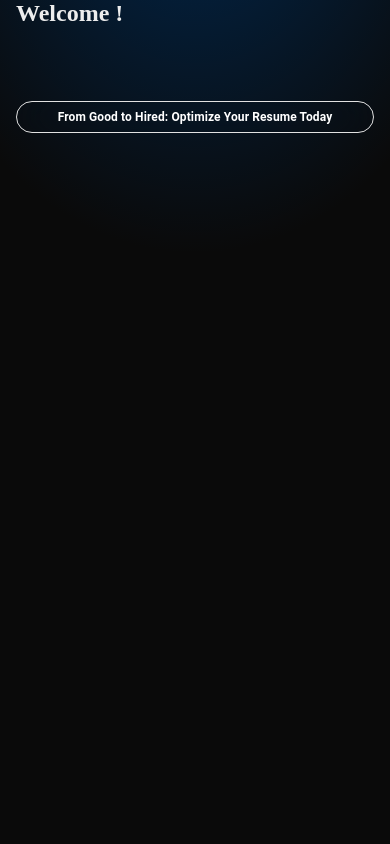
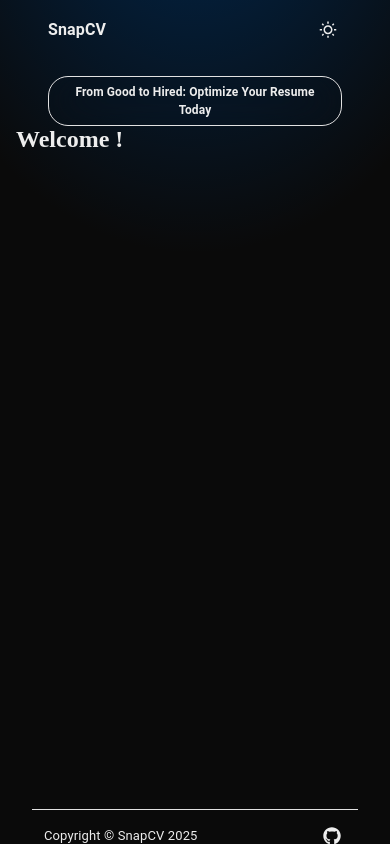
Before and after one commit to VijulMalviya/VizCV, a Next.js app: page / in a window 390 px wide. Built offline with nearby package versions, Linux system fonts and the light colour scheme.

Commit message:
Feature#[SCV-6][FE] Design and Develop Responsive Header and Footer Component

```diff
--- a/src/components/layout/index.tsx
+++ b/src/components/layout/index.tsx
@@ -1,16 +1,16 @@
 import { ILayoutProps } from "@/@types/layout";
-import { Container } from "@mui/material";
-import TagLineToast from "../shared-component/Tagline-toast";
+import { Box, Container } from "@mui/material";
+import Header from "../shared-component/header";
+import Footer from "../shared-component/footer";
 
-
-const Layout:React.FC<ILayoutProps> = ({ children }) => {
+const Layout: React.FC<ILayoutProps> = ({ children }) => {
   return (
     <>
-<Container>
-      <TagLineToast />
-      <main>{children}</main>
-
-</Container>
+      <Container>
+        <Header />
+        <Box sx={{minHeight:`calc(100vh - 161px)`}}>{children}</Box>
+        <Footer />
+      </Container>
     </>
   );
 };
--- a/src/components/shared-component/Tagline-toast/index.tsx
+++ b/src/components/shared-component/Tagline-toast/index.tsx
@@ -6,15 +6,7 @@ import { Typography } from "@mui/material";
 
 const TagLineToast = () => {
   return (
-    <AppBar
-      position="fixed"
-      enableColorOnDark
-      sx={{
-        top: '12%',
-        boxShadow: 0,
-        bgcolor: "transparent",
-      }}
-    >
+
       <Container maxWidth="xs">
         <Box
           sx={{
@@ -23,14 +15,22 @@ const TagLineToast = () => {
             textAlign: "center",
             borderRadius: 5,
             backdropFilter: "blur(24px)",
+            transition: "border-color 0.3s ease-in-out",
+            "&:hover": {
+              borderColor:' rgba(0, 122, 255, 0.8)',
+              boxShadow:2
+            },
+
           }}
         >
-          <Typography fontSize="12px">
+
+
+          <Typography fontSize="12px" color="inherit">
             <strong> From Good to Hired: Optimize Your Resume Today</strong>
           </Typography>
-        </Box>
+            </Box>
       </Container>
-    </AppBar>
+
   );
 };
 
--- a/src/components/shared-component/Tagline-toast/ThemeToggleButton.tsx
+++ b/src/components/shared-component/ThemeToggleButton.tsx
@@ -1,21 +1,17 @@
 import { useState, useEffect } from "react";
-import {  IconButton } from "@mui/material";
+import { IconButton } from "@mui/material";
 import { MdOutlineWbSunny } from "react-icons/md";
 import { LuMoon } from "react-icons/lu";
-
-
 
 const ThemeToggleButton: React.FC = () => {
   const [theme, setTheme] = useState<string>("light");
 
   useEffect(() => {
-
     const savedTheme = localStorage.getItem("theme");
     if (savedTheme) {
       setTheme(savedTheme);
       document.documentElement.setAttribute("data-theme", savedTheme);
     } else {
-
       setTheme("light");
       document.documentElement.setAttribute("data-theme", "light");
     }
@@ -30,9 +26,15 @@ const ThemeToggleButton: React.FC = () => {
 
   return (
     <>
-    <IconButton color='primary' sx={{ ml: 2, fontSize:'small' }} aria-haspopup='true' onClick={toggleTheme} size="small">
-      {theme === "light" ? <MdOutlineWbSunny /> : <LuMoon/>}
-    </IconButton>
+      <IconButton
+        color="inherit"
+        size="small"
+        href=""
+        sx={{ alignSelf: "center" }}
+        onClick={toggleTheme}
+      >
+        {theme === "light" ? <MdOutlineWbSunny /> : <LuMoon />}
+      </IconButton>
     </>
   );
 };
--- /dev/null
+++ b/src/components/shared-component/footer/index.tsx
@@ -0,0 +1,51 @@
+import { Box, Container, IconButton, Stack, Typography } from "@mui/material";
+import Link from "next/link";
+import React from "react";
+import { FaGithub } from "react-icons/fa";
+
+const Footer = () => {
+  return (
+    <Container>
+      <Box
+        sx={{
+          display: "flex",
+          justifyContent: "space-between",
+          alignItems:'center',
+          width: "100%",
+          p: 1.5,
+          borderTop: "1px solid",
+          borderColor: "#e2e2e2",
+        }}
+      >
+        <Stack direction="row" spacing={2}>
+          <Typography color="inherit" fontSize="small">
+            {"Copyright © "}
+            <Link color="text.secondary" href="/">
+              SnapCV
+            </Link>
+            &nbsp;
+            {new Date().getFullYear()}
+          </Typography>
+        </Stack>
+        <Stack
+          direction="row"
+          spacing={1}
+          useFlexGap
+          sx={{ justifyContent: "left" }}
+        >
+          <IconButton
+            color="inherit"
+            size="small"
+            href=""
+            aria-label="GitHub"
+            sx={{ alignSelf: "center" }}
+          >
+            <FaGithub />
+          </IconButton>
+        </Stack>
+      </Box>
+    </Container>
+  );
+};
+
+export default Footer;
--- /dev/null
+++ b/src/components/shared-component/header/index.tsx
@@ -0,0 +1,27 @@
+import { Box, Container, Stack, Typography } from "@mui/material";
+import React from "react";
+import ThemeToggleButton from "../ThemeToggleButton";
+import TagLineToast from "../Tagline-toast";
+
+const Header = () => {
+  return (
+    <Container maxWidth="lg" fixed>
+      <Stack
+        direction="row"
+        alignItems="center"
+        justifyContent="space-between"
+        sx={{ p: 2 }}
+      >
+        <Typography>
+          <strong> SnapCV</strong>
+        </Typography>
+        <ThemeToggleButton />
+      </Stack>
+      <Box sx={{ mt: 2 }}>
+        <TagLineToast />
+      </Box>
+    </Container>
+  );
+};
+
+export default Header;
--- a/src/styles/globals.css
+++ b/src/styles/globals.css
@@ -1,13 +1,23 @@
 :root[data-theme="light"] {
   --background: #ffffff;
   --foreground: #171717;
+  --background-gradient: radial-gradient(
+    ellipse 80% 50% at 50% -20%,
+    hsl(0, 5%, 87%),
+    transparent
+  );
+
 }
 
 :root {
   --background: #0a0a0a;
   --foreground: #ededed;
+  --background-gradient: radial-gradient(
+    ellipse 80% 50% at 50% -20%,
+    hsl(210, 100%, 16%),
+    transparent
+  );
 }
-
 
 
 html,
@@ -21,7 +31,9 @@ body {
 body {
   color: var(--foreground);
   background-color: var(--background);
-  background-image: radial-gradient(ellipse 80% 50% at 50% -20%, hsl(210, 100%, 16%), transparent);
+  background-image: var(--background-gradient);
+  background-repeat: no-repeat;
+  background-size: cover;
   -webkit-font-smoothing: antialiased;
   -moz-osx-font-smoothing: grayscale;
 
@@ -31,6 +43,7 @@ body {
   box-sizing: border-box;
   padding: 0;
   margin: 0;
+  color: var(--foreground);
 }
 
 a {
```
